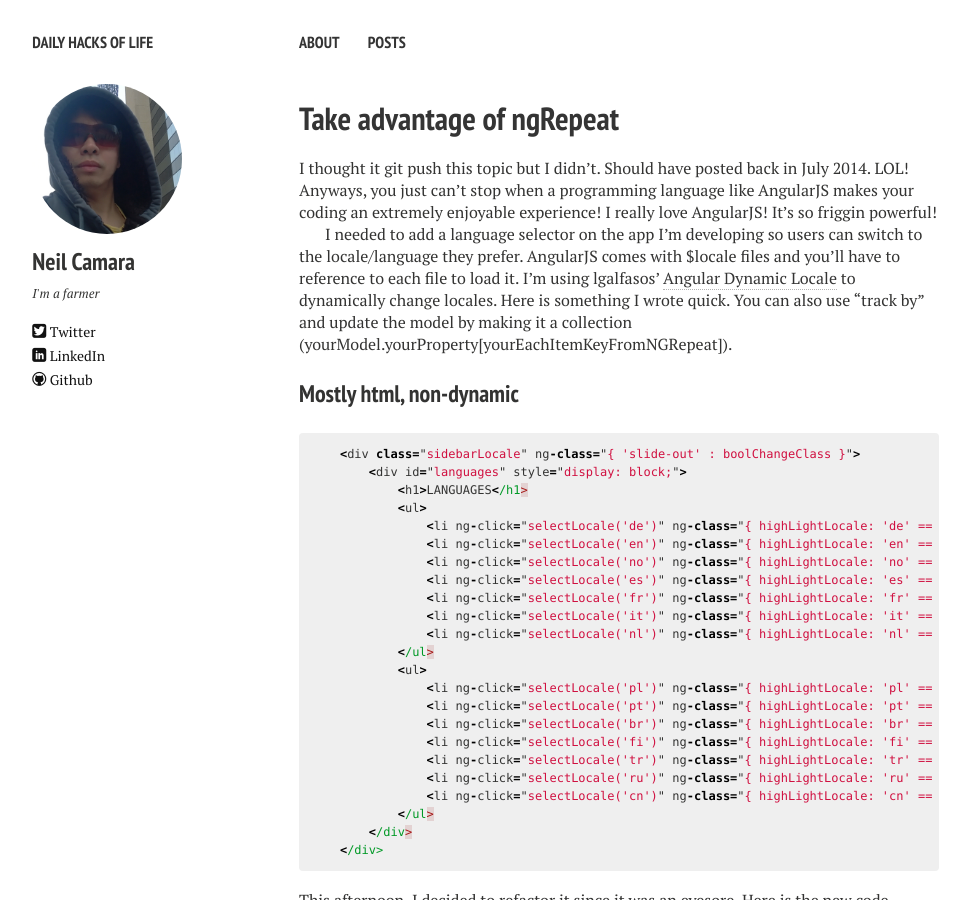
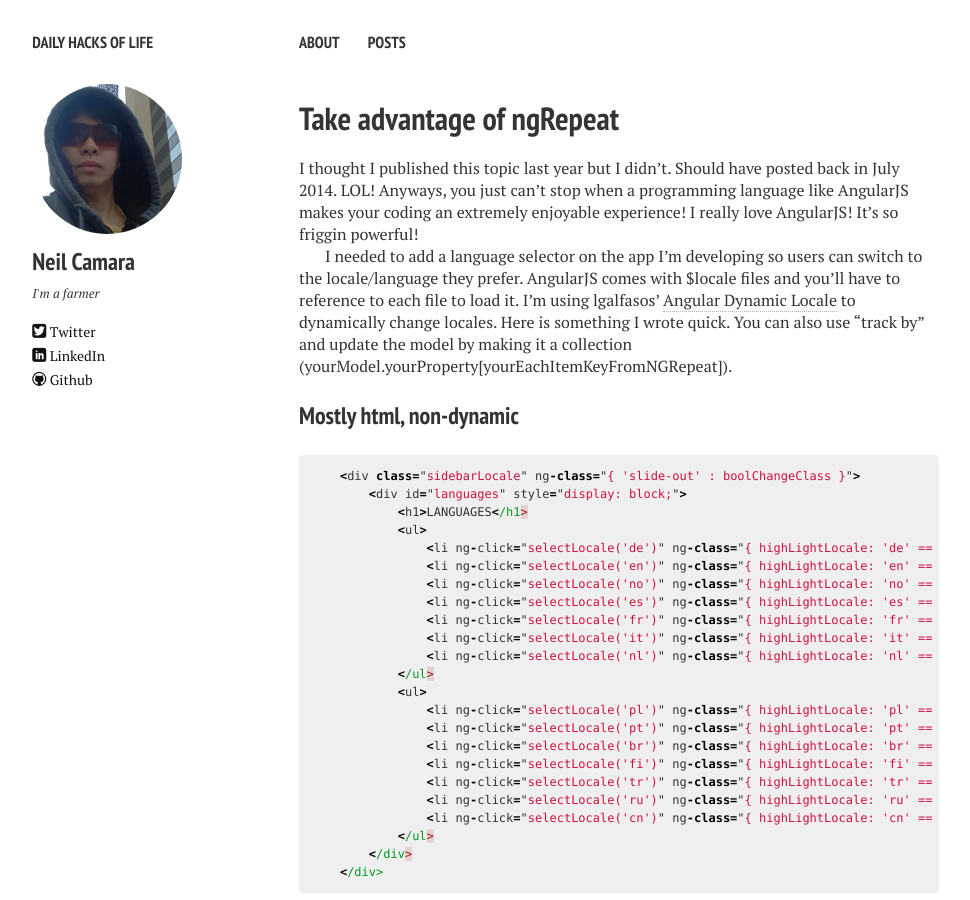
Before and after one commit to c0debreaker/c0debreaker.github.io, a Jekyll site: the page built from _posts/2015-02-05-takeadvantageof-ngrepeat-post.md, in a window 1280 px wide and 900 px high. Shown: the whole window, without its empty margins (21-991 px from the left). Built offline with Jekyll 4.4.1, drawn with Linux system fonts in a browser that asks for light colours; nearby versions of some CDN libraries.

Commit message:
missing words

```diff
--- a/_posts/2015-02-05-takeadvantageof-ngrepeat-post.md
+++ b/_posts/2015-02-05-takeadvantageof-ngrepeat-post.md
@@ -6,7 +6,7 @@ tags: [javascript, angularjs, ngRepeat, factories]
 comments: true
 ---
 
-I thought it git push this topic but I didn't. Should have posted back in July 2014. LOL! Anyways, you just can't stop when a programming language like AngularJS makes your coding an extremely enjoyable experience! I really love AngularJS! It's so friggin powerful!
+I thought I published this topic last year but I didn't. Should have posted back in July 2014. LOL! Anyways, you just can't stop when a programming language like AngularJS makes your coding an extremely enjoyable experience! I really love AngularJS! It's so friggin powerful!
 
 I needed to add a language selector on the app I'm developing so users can switch to the locale/language they prefer. AngularJS comes with $locale files and you'll have to reference to each file to load it. I'm using lgalfasos' [Angular Dynamic Locale](https://github.com/lgalfaso/angular-dynamic-locale) to dynamically change locales. Here is something I wrote quick. You can also use "track by" and update the model by making it a collection (yourModel.yourProperty[yourEachItemKeyFromNGRepeat]).
 
```
